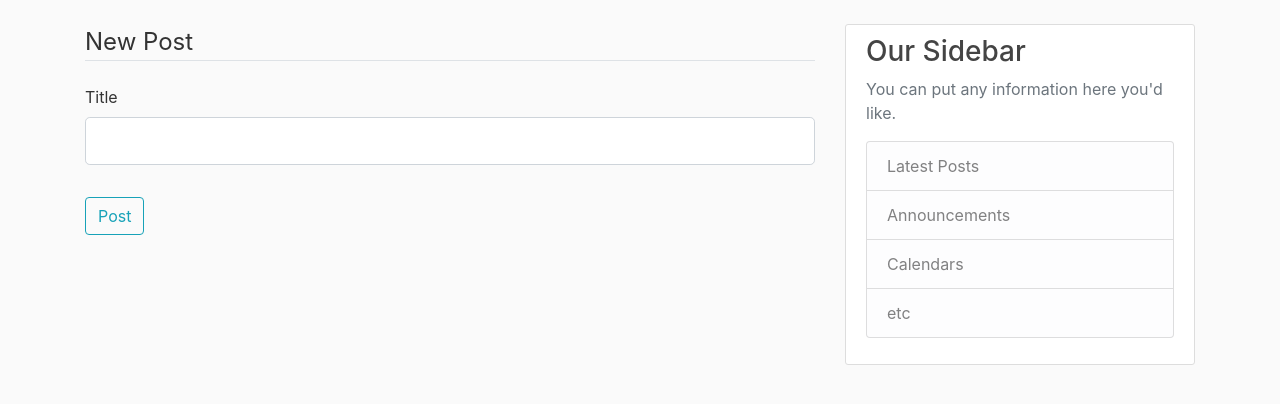
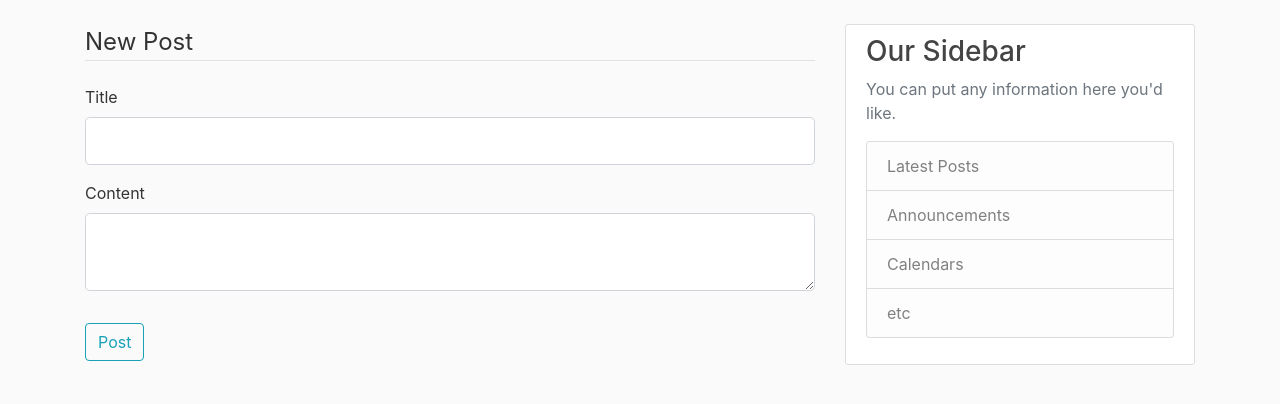
Before and after one commit to RdotSilva/Python-Flask-Fitness-Blog, a Flask app: template fitnessblog/templates/create_post.html in a window 1280 px wide. Shown: the part 56-460 px from the top of the page. Run offline with Flask 2, Linux system fonts and the light colour scheme; the template is opened without the code that fills it: values that come from a table or form of the project are taken from there, others are empty; some libraries are stand-ins or nearby versions.

Commit message:
Add content form field

```diff
--- a/fitnessblog/templates/create_post.html
+++ b/fitnessblog/templates/create_post.html
@@ -17,7 +17,19 @@
           {{ form.title(class="form-control form-control-lg") }}
         {% endif %}
       </div>
-
+      <div class="form-group">
+        {{ form.content.label(class="form-control-label") }}
+        {% if form.content.errors %}
+          {{ form.content(class="form-control form-control-lg is-invalid") }}
+          <div class="invalid-feedback">
+            {% for error in form.content.errors %}
+              <span>{{ error }}</span>
+            {% endfor %}
+          </div>
+        {% else %}
+          {{ form.content(class="form-control form-control-lg") }}
+        {% endif %}
+      </div>
   </fieldset>
   <div class="form-group">
     {{ form.submit(class="btn btn-outline-info") }}
```
